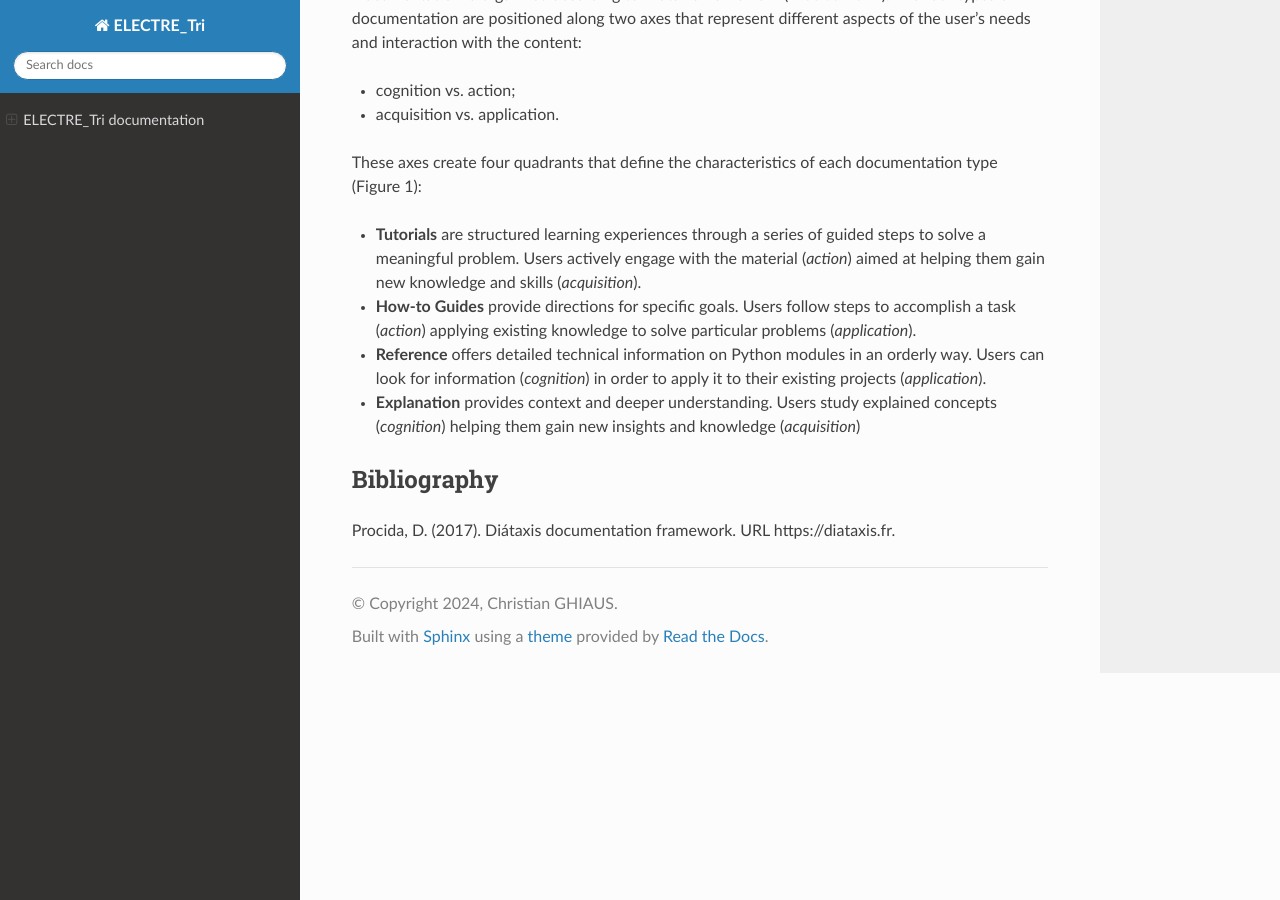
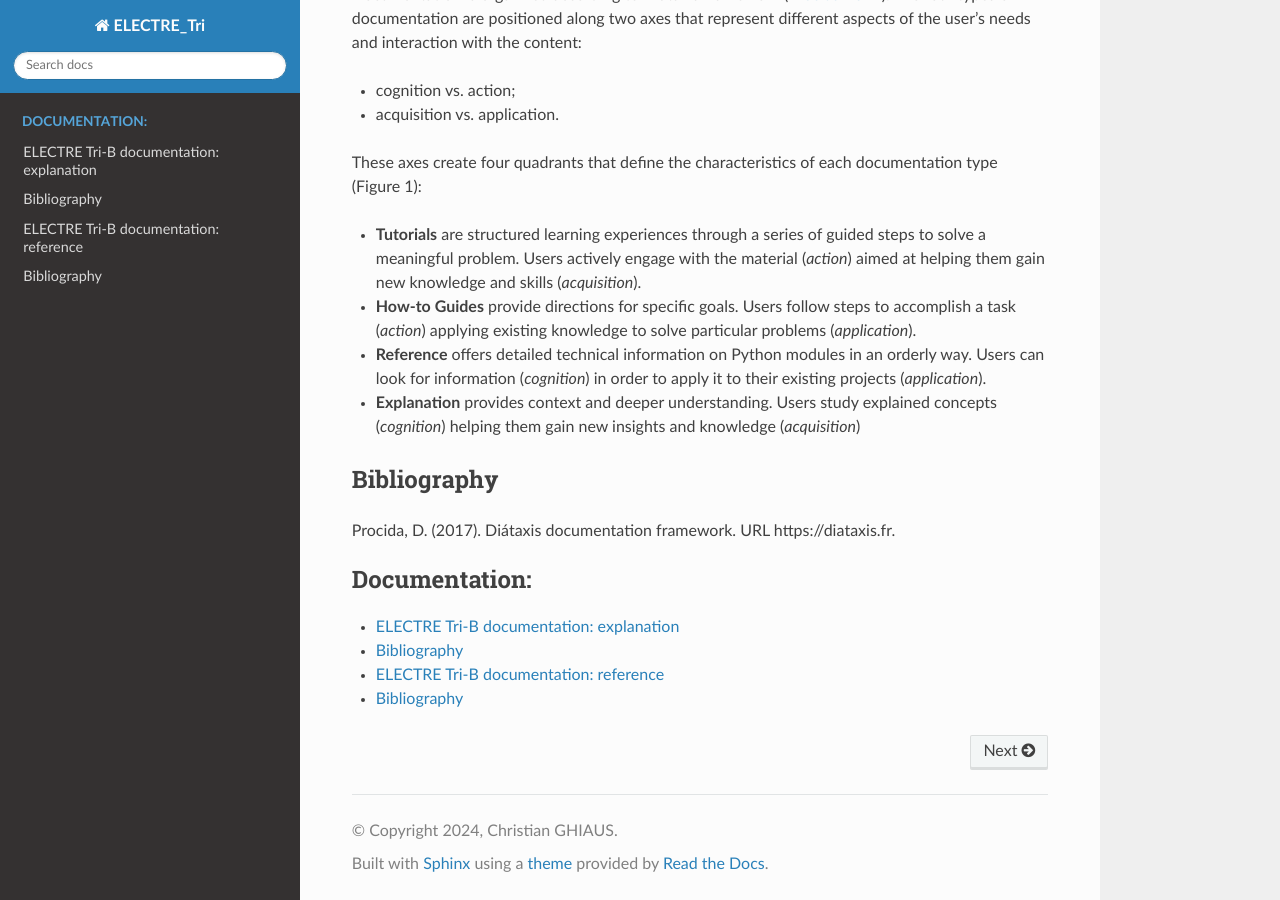
Before and after one commit to loicguilmard/ELECTRE_Tri, a Sphinx documentation site: the page built from docs/index.rst, in a window 1280 px wide and 900 px high, scrolled down 562 px. Built offline with Sphinx 7.4.7 and the Read the Docs theme 3.1.0, drawn with Linux system fonts in a browser that asks for light colours.

Commit message:
Added READMEs from explanation and reference

```diff
--- a/docs/index.rst
+++ b/docs/index.rst
@@ -11,5 +11,8 @@ ELECTRE_Tri documentation
 
 
 .. toctree::
-   :maxdepth: 2
-   :caption: Contents:
+   :maxdepth: 1
+   :caption: Documentation:
+
+   explanation/README
+   reference/README
```
